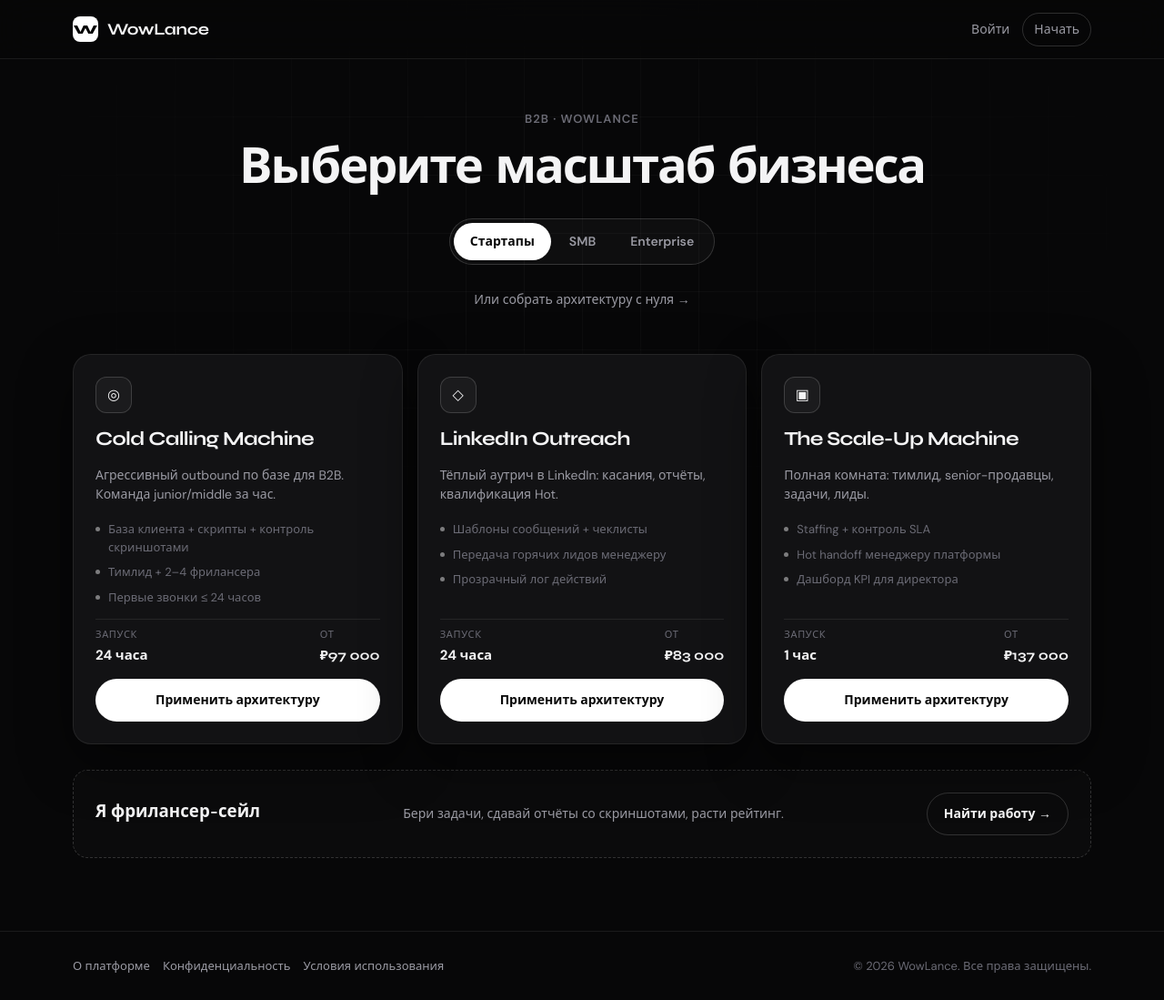
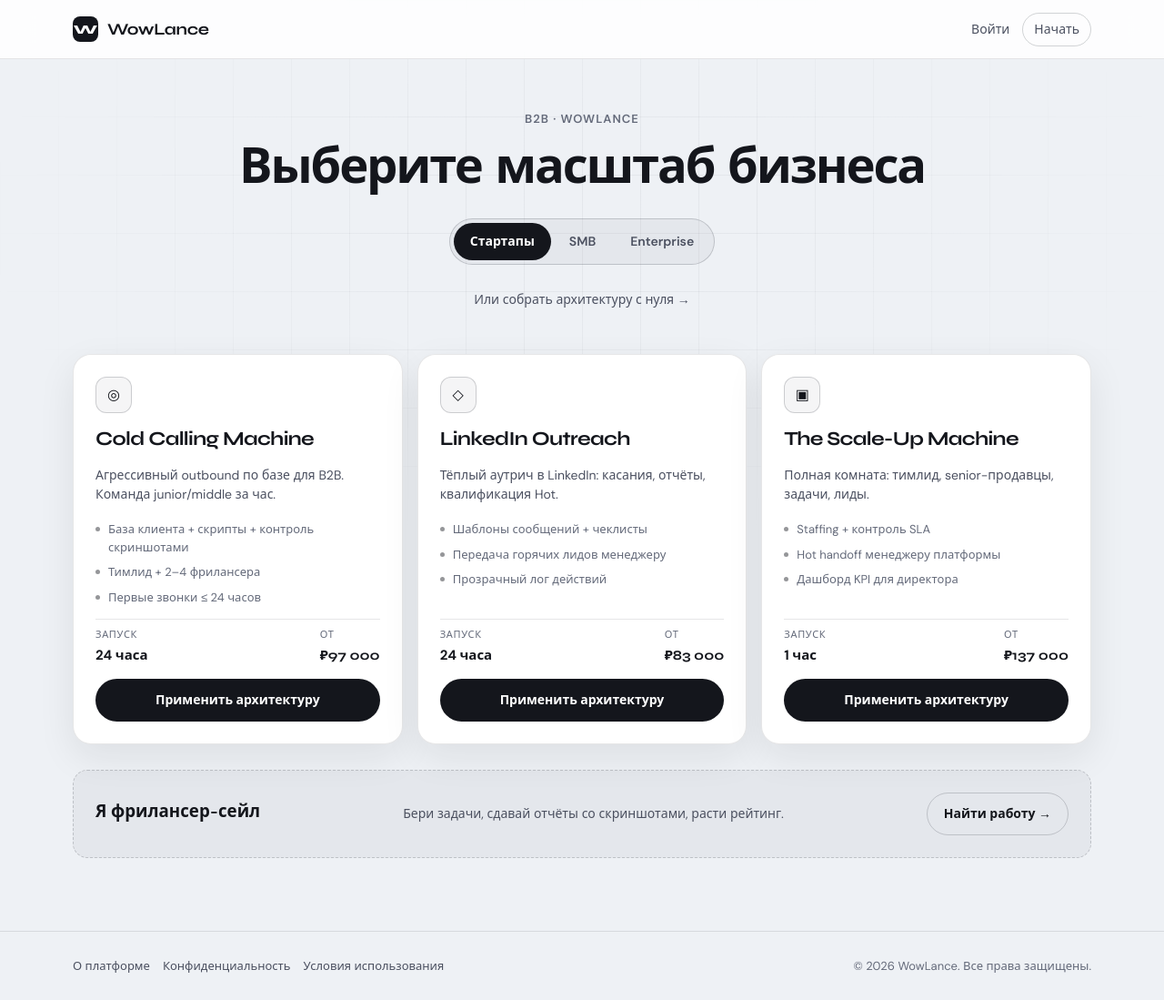
Before and after one commit to EvgenyEVS/WowLance, a Django app: page / in a window 1280 px wide. Shown: the whole page at 91% size. Run offline with Django 5.2, Linux system fonts and the light colour scheme.

Commit message:
Switch UI to a light color scheme with readable contrast.

```diff
--- a/static/css/style.css
+++ b/static/css/style.css
@@ -1,22 +1,26 @@
 :root {
-    --bg: #070708;
-    --bg-elevated: #101012;
-    --bg-card: #121214;
-    --bg-card-hover: #17171a;
-    --border: rgba(255, 255, 255, 0.08);
-    --border-strong: rgba(255, 255, 255, 0.16);
-    --text: #f4f4f5;
-    --text-muted: #9a9aa3;
-    --text-dim: #6b6b75;
-    --accent: #ffffff;
-    --accent-soft: rgba(255, 255, 255, 0.06);
-    --success: #5ddea5;
-    --danger: #ff7b7b;
-    --warning: #f0c35a;
-    --info: #7eb6ff;
+    --bg: #eef1f5;
+    --bg-elevated: #ffffff;
+    --bg-card: #ffffff;
+    --bg-card-hover: #f5f7fa;
+    --border: rgba(15, 18, 28, 0.10);
+    --border-strong: rgba(15, 18, 28, 0.18);
+    --text: #14161c;
+    --text-muted: #4b5060;
+    --text-dim: #646a7a;
+    --accent: #14161c;
+    --accent-soft: rgba(20, 22, 28, 0.06);
+    --accent-contrast: #ffffff;
+    --soft-fill: rgba(20, 22, 28, 0.04);
+    --soft-fill-strong: rgba(20, 22, 28, 0.08);
+    --focus-ring: rgba(20, 22, 28, 0.12);
+    --success: #0f7a4a;
+    --danger: #c62828;
+    --warning: #9a6400;
+    --info: #1a6bb5;
     --radius: 16px;
     --radius-sm: 10px;
-    --shadow: 0 20px 60px rgba(0, 0, 0, 0.45);
+    --shadow: 0 14px 40px rgba(20, 22, 28, 0.08);
     --font-display: "Syne", system-ui, sans-serif;
     --font-body: "DM Sans", system-ui, sans-serif;
     --header-h: 64px;
@@ -29,7 +33,7 @@
 }
 
 html {
-    color-scheme: dark;
+    color-scheme: light;
 }
 
 body {
@@ -47,9 +51,9 @@ body::before {
     inset: 0;
     pointer-events: none;
     background:
-        radial-gradient(ellipse 80% 50% at 50% -20%, rgba(255, 255, 255, 0.07), transparent 55%),
-        linear-gradient(rgba(255, 255, 255, 0.03) 1px, transparent 1px),
-        linear-gradient(90deg, rgba(255, 255, 255, 0.03) 1px, transparent 1px);
+        radial-gradient(ellipse 80% 50% at 50% -20%, rgba(20, 40, 80, 0.08), transparent 55%),
+        linear-gradient(rgba(20, 22, 28, 0.045) 1px, transparent 1px),
+        linear-gradient(90deg, rgba(20, 22, 28, 0.045) 1px, transparent 1px);
     background-size: auto, 64px 64px, 64px 64px;
     mask-image: radial-gradient(ellipse 70% 60% at 50% 30%, #000 20%, transparent 75%);
     z-index: 0;
@@ -74,7 +78,7 @@ body::before {
     top: 0;
     z-index: 50;
     backdrop-filter: blur(16px);
-    background: rgba(7, 7, 8, 0.72);
+    background: rgba(255, 255, 255, 0.86);
     border-bottom: 1px solid var(--border);
 }
 
@@ -109,8 +113,8 @@ body::before {
     font-family: var(--font-display);
     font-weight: 800;
     font-size: 14px;
-    background: #fff;
-    color: #000;
+    background: var(--accent);
+    color: var(--accent-contrast);
 }
 
 .logo-text {
@@ -186,12 +190,13 @@ main {
 }
 
 .btn-primary {
-    background: #fff;
-    color: #0a0a0a;
+    background: var(--accent);
+    color: var(--accent-contrast);
 }
 
 .btn-primary:hover {
-    background: #e8e8ea;
+    background: #2a2e38;
+    color: var(--accent-contrast);
 }
 
 .btn-secondary,
@@ -433,7 +448,7 @@ textarea {
     padding: 4px;
     border-radius: 999px;
     border: 1px solid var(--border-strong);
-    background: rgba(255, 255, 255, 0.03);
+    background: var(--soft-fill);
     gap: 2px;
     margin-bottom: 18px;
 }
@@ -453,8 +468,8 @@ textarea {
 }
 
 .scale-tab.is-active {
-    background: #fff;
-    color: #0a0a0a;
+    background: var(--accent);
+    color: var(--accent-contrast);
 }
 
 .wizard-alt {
@@ -515,7 +530,7 @@ textarea {
     display: grid;
     place-items: center;
     border: 1px solid var(--border-strong);
-    background: rgba(255, 255, 255, 0.04);
+    background: var(--soft-fill);
     color: var(--text);
 }
 
@@ -552,7 +567,7 @@ textarea {
     width: 5px;
     height: 5px;
     border-radius: 50%;
-    background: rgba(255, 255, 255, 0.45);
+    background: rgba(20, 22, 28, 0.45);
 }
 
 .arch-stats {
@@ -593,7 +608,7 @@ textarea {
     align-items: center;
     justify-content: space-between;
     gap: 16px;
-    background: rgba(255, 255, 255, 0.02);
+    background: var(--soft-fill);
 }
 
 .secondary-card h3 {
```
Also changed, not shown: other parts of static/css/style.css (+42 -29 lines).
